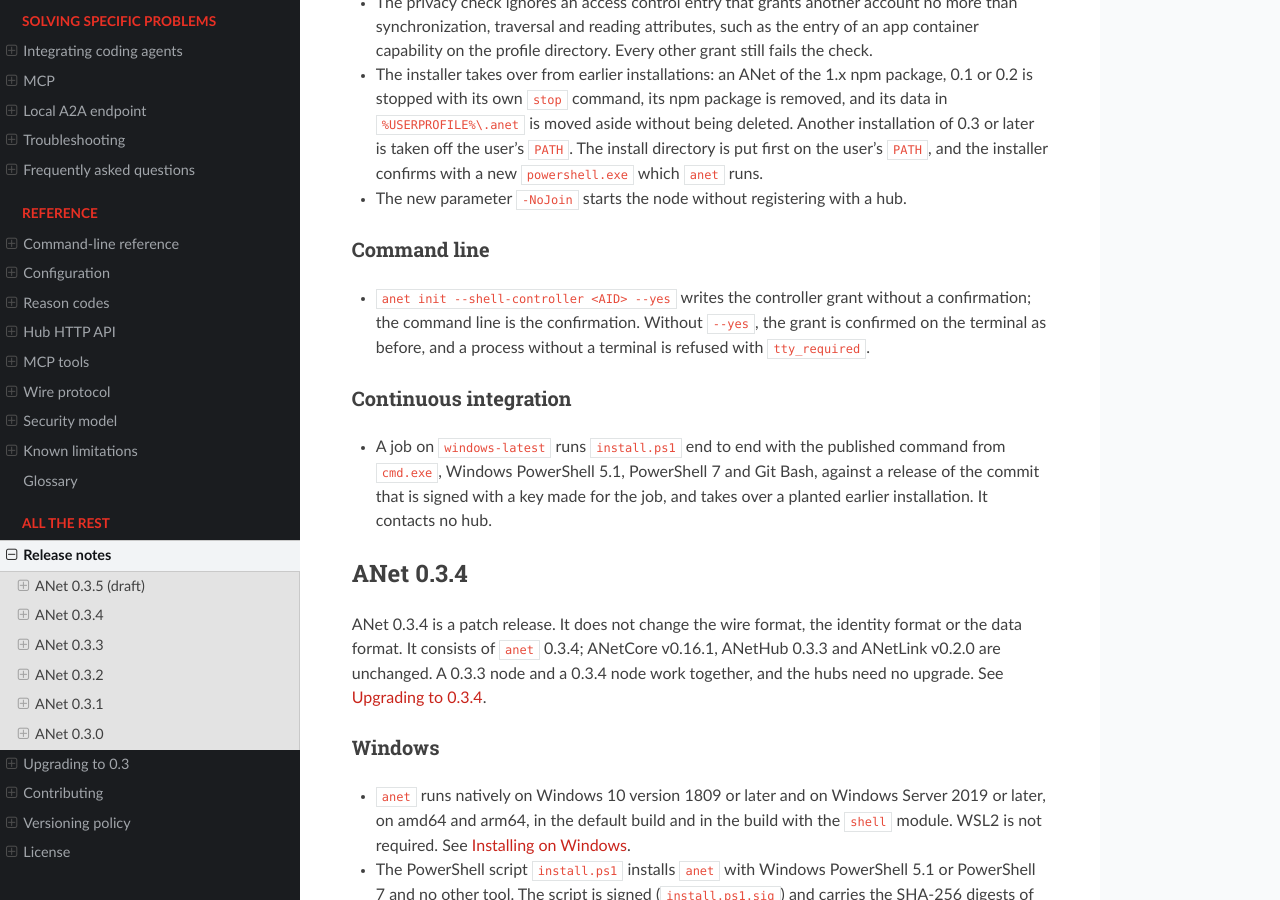
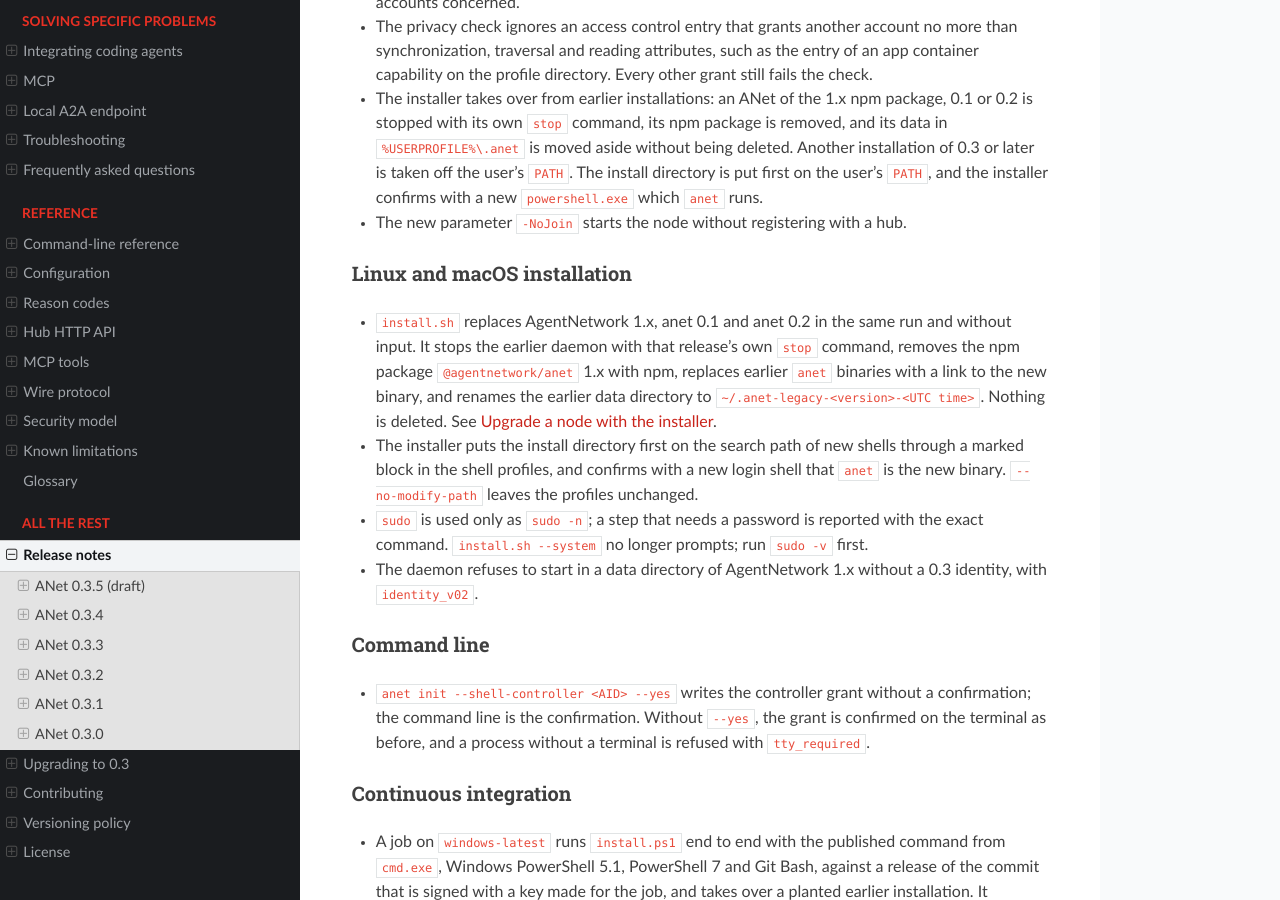
Before and after one commit to ANetResearch/ANet, a Sphinx documentation site: the page built from docs/news.rst, in a window 1280 px wide and 900 px high, scrolled down 1676 px. Built offline with Sphinx 7.4.7 and the Read the Docs theme 3.1.0, drawn with Linux system fonts in a browser that asks for light colours; some of the changed text lies outside the part shown.

Commit message:
docs: 0.3.5 notes for the install.sh takeover of earlier releases, Windows upgrade paragraph
Co-Authored-By: Claude Opus 5.5 <noreply@anthropic.com>

```diff
--- a/docs/news.rst
+++ b/docs/news.rst
@@ -48,6 +48,22 @@ Windows installation
   or later is taken off the user's ``PATH``. The install directory is put first on the user's
   ``PATH``, and the installer confirms with a new ``powershell.exe`` which ``anet`` runs.
 * The new parameter ``-NoJoin`` starts the node without registering with a hub.
+
+Linux and macOS installation
+~~~~~~~~~~~~~~~~~~~~~~~~~~~~
+
+* ``install.sh`` replaces AgentNetwork 1.x, anet 0.1 and anet 0.2 in the same run and
+  without input. It stops the earlier daemon with that release's own ``stop`` command,
+  removes the npm package ``@agentnetwork/anet`` 1.x with npm, replaces earlier ``anet``
+  binaries with a link to the new binary, and renames the earlier data directory to
+  ``~/.anet-legacy-<version>-<UTC time>``. Nothing is deleted. See :ref:`upgrading-installer`.
+* The installer puts the install directory first on the search path of new shells through a
+  marked block in the shell profiles, and confirms with a new login shell that ``anet`` is
+  the new binary. ``--no-modify-path`` leaves the profiles unchanged.
+* ``sudo`` is used only as ``sudo -n``; a step that needs a password is reported with the
+  exact command. ``install.sh --system`` no longer prompts; run ``sudo -v`` first.
+* The daemon refuses to start in a data directory of AgentNetwork 1.x without a 0.3
+  identity, with ``identity_v02``.
 
 Command line
 ~~~~~~~~~~~~
```
Also changed, not shown: docs/RELEASE-NOTES-0.3.5.md (+8 -3 lines), docs/RELEASE-NOTES-0.3.5.zh-CN.md (+8 -3 lines), docs/upgrading.rst (+12 -1 lines), 4 other files.
